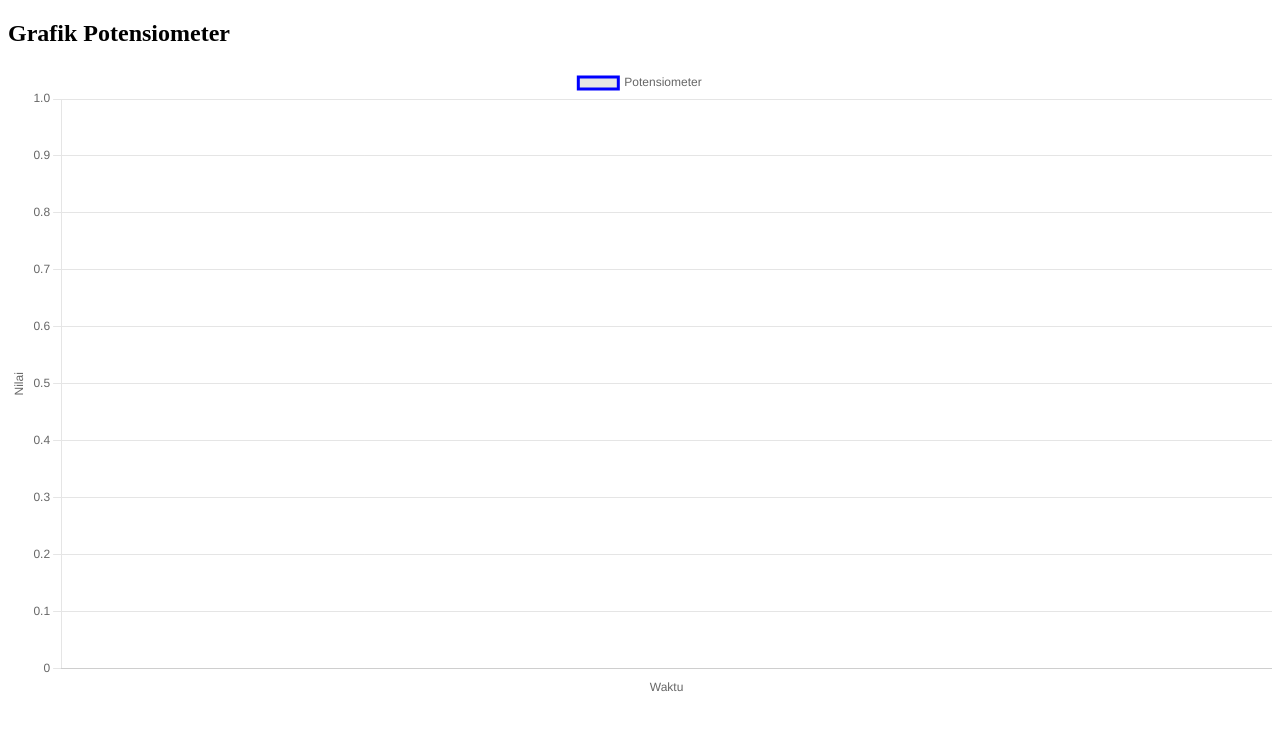
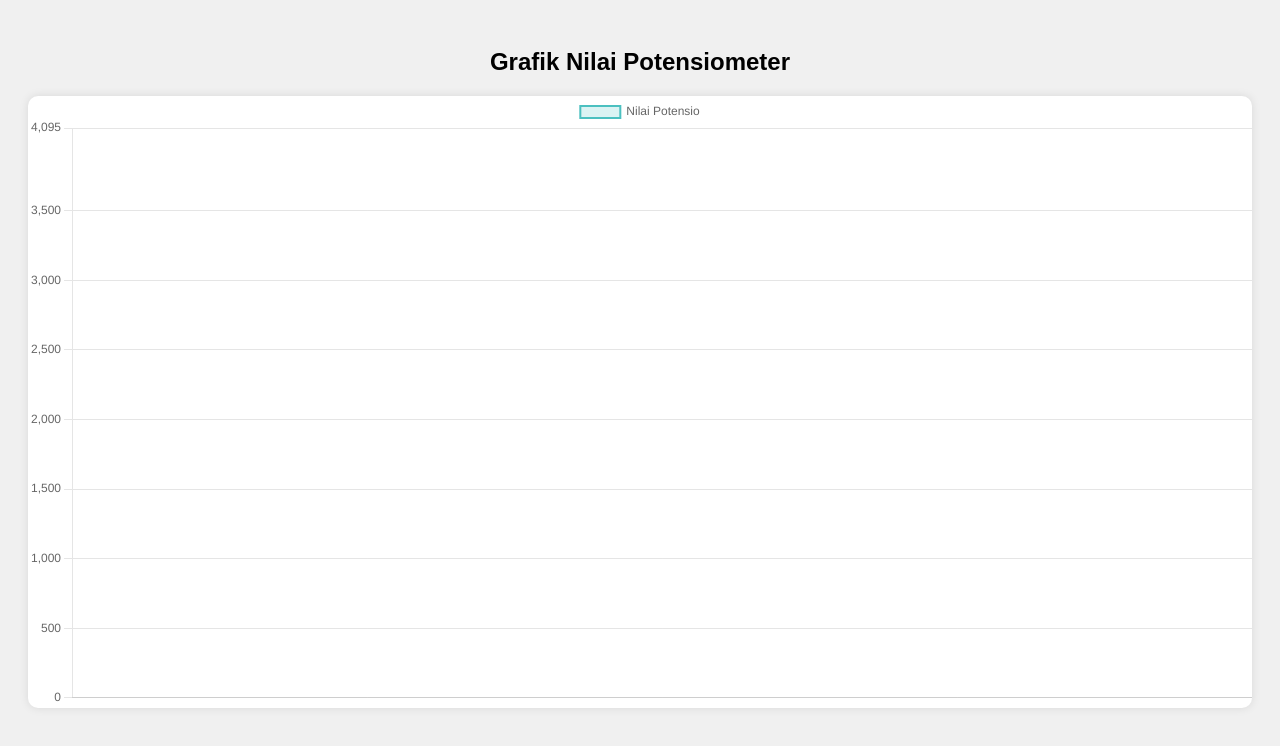
Before and after one commit to herdiansyahSuherlan/UAS_RYAN, a plain HTML site: page index.html in a window 1280 px wide. Drawn offline with nearby package versions, Linux system fonts and the light colour scheme; no server answers.

Commit message:
Update index.html

```diff
--- a/index.html
+++ b/index.html
@@ -1,70 +1,79 @@
 <!DOCTYPE html>
-<html>
+<html lang="en">
 <head>
-  <title>Grafik Firebase</title>
+  <meta charset="UTF-8" />
+  <meta name="viewport" content="width=device-width, initial-scale=1.0"/>
+  <title>Grafik Potensiometer</title>
   <script src="https://cdn.jsdelivr.net/npm/chart.js"></script>
-  <script src="https://www.gstatic.com/firebasejs/9.23.0/firebase-app-compat.js"></script>
-  <script src="https://www.gstatic.com/firebasejs/9.23.0/firebase-database-compat.js"></script>
+  <style>
+    body {
+      font-family: Arial, sans-serif;
+      padding: 20px;
+      text-align: center;
+      background: #f0f0f0;
+    }
+    canvas {
+      background: white;
+      border-radius: 10px;
+      box-shadow: 0 0 10px rgba(0,0,0,0.1);
+      max-width: 100%;
+    }
+  </style>
 </head>
 <body>
-  <h2>Grafik Potensiometer</h2>
-  <canvas id="myChart"></canvas>
+  <h2>Grafik Nilai Potensiometer</h2>
+  <canvas id="potChart" width="400" height="200"></canvas>
 
   <script>
-    // Konfigurasi Firebase
-    const firebaseConfig = {
-      apiKey: "ISI_DENGAN_API_KEY_MU",
-      authDomain: "your-project.firebaseapp.com",
-      databaseURL: "https://your-project.firebaseio.com",
-      projectId: "your-project",
-      storageBucket: "your-project.appspot.com",
-      messagingSenderId: "123456789",
-      appId: "1:123456789:web:abc123"
-    };
+    // Ganti URL ini dengan path history dan TAMBAHKAN .json
+    const firebaseURL = "https://uas-ryan-default-rtdb.asia-southeast1.firebasedatabase.app/POTENSIO/history.json";
 
-    firebase.initializeApp(firebaseConfig);
-    const db = firebase.database();
-
-    // Setup Chart.js
-    const ctx = document.getElementById('myChart').getContext('2d');
+    const ctx = document.getElementById('potChart').getContext('2d');
     const chart = new Chart(ctx, {
       type: 'line',
       data: {
         labels: [],
         datasets: [{
-          label: 'Potensiometer',
+          label: 'Nilai Potensio',
           data: [],
-          borderColor: 'blue',
-          fill: false
+          borderColor: 'rgba(75, 192, 192, 1)',
+          backgroundColor: 'rgba(75, 192, 192, 0.2)',
+          borderWidth: 2,
+          tension: 0.4,
+          pointRadius: 2,
         }]
       },
       options: {
         responsive: true,
         scales: {
-          x: {
-            title: { display: true, text: 'Waktu' }
-          },
           y: {
-            title: { display: true, text: 'Nilai' }
+            beginAtZero: true,
+            max: 4095
           }
         }
       }
     });
 
-    // Ambil data real-time dari Firebase
-    db.ref("sensor/potensiometer").on("value", snapshot => {
-      const value = snapshot.val();
-      const now = new Date().toLocaleTimeString();
+    async function fetchData() {
+      try {
+        const response = await fetch(firebaseURL);
+        const data = await response.json();
 
-      if (chart.data.labels.length > 10) {
-        chart.data.labels.shift();
-        chart.data.datasets[0].data.shift();
+        if (data) {
+          const sortedKeys = Object.keys(data).sort((a, b) => Number(a) - Number(b));
+          const values = sortedKeys.map(key => data[key]);
+
+          chart.data.labels = sortedKeys;
+          chart.data.datasets[0].data = values;
+          chart.update();
+        }
+      } catch (error) {
+        console.error("Gagal ambil data:", error);
       }
+    }
 
-      chart.data.labels.push(now);
-      chart.data.datasets[0].data.push(value);
-      chart.update();
-    });
+    fetchData();
+    setInterval(fetchData, 2000);
   </script>
 </body>
 </html>
```
